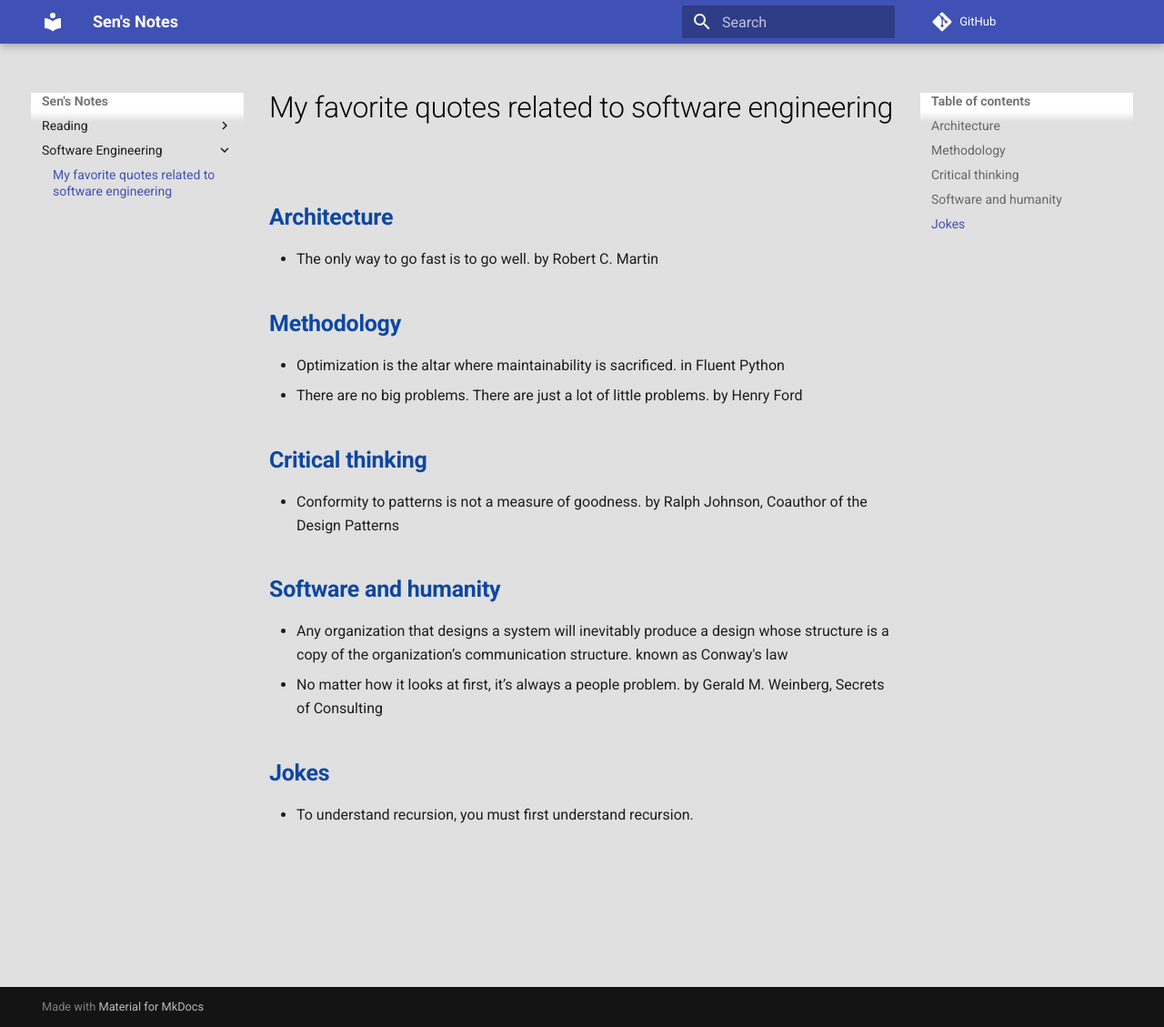
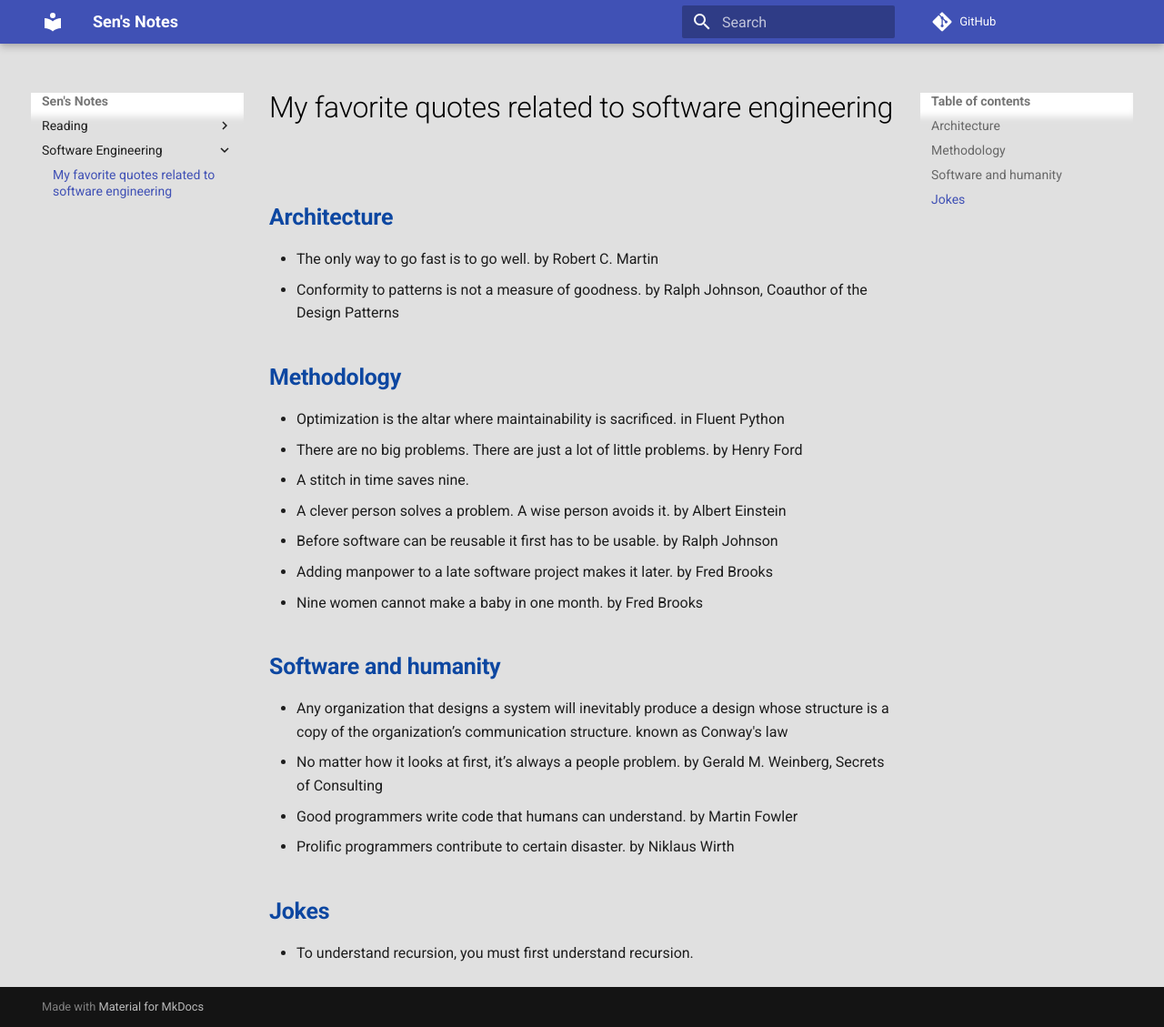
Before and after one commit to slinjhu/notes, an MkDocs documentation site: the page built from docs/software/quotes.md, in a window 1280 px wide and 1129 px high. Shown: the whole window at 91% size. Built offline with MkDocs 1.6.1 and Material for MkDocs 9.7.7, drawn with Linux system fonts in a browser that asks for light colours; comment, search, counter and statistics services are not loaded.

Commit message:
More notes

```diff
--- a/docs/software/quotes.md
+++ b/docs/software/quotes.md
@@ -2,17 +2,23 @@
 
 ## Architecture
 - The only way to go fast is to go well. by Robert C. Martin
+- Conformity to patterns is not a measure of goodness. by Ralph Johnson, Coauthor of the Design Patterns
 
 ## Methodology
 - Optimization is the altar where maintainability is sacrificed. in Fluent Python
 - There are no big problems. There are just a lot of little problems. by Henry Ford
+- A stitch in time saves nine.
+- A clever person solves a problem. A wise person avoids it. by Albert Einstein
+- Before software can be reusable it first has to be usable. by Ralph Johnson
+- Adding manpower to a late software project makes it later. by Fred Brooks
+- Nine women cannot make a baby in one month. by Fred Brooks
 
-## Critical thinking
-- Conformity to patterns is not a measure of goodness. by Ralph Johnson, Coauthor of the Design Patterns
 
 ## Software and humanity
 - Any organization that designs a system will inevitably produce a design whose structure is a copy of the organization’s communication structure. known as Conway's law
 - No matter how it looks at first, it’s always a people problem. by Gerald M. Weinberg, Secrets of Consulting
+- Good programmers write code that humans can understand. by Martin Fowler
+- Prolific programmers contribute to certain disaster. by Niklaus Wirth
 
 ## Jokes
 - To understand recursion, you must first understand recursion.
```
